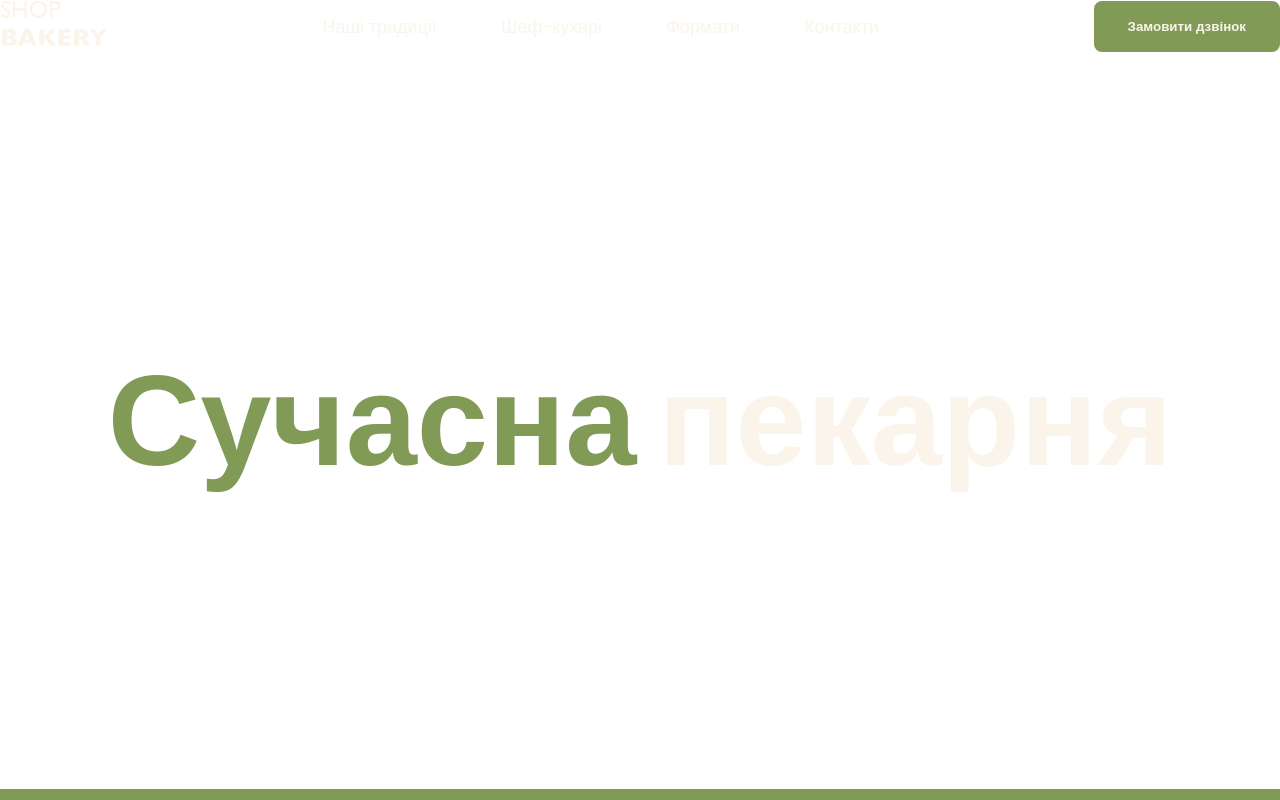
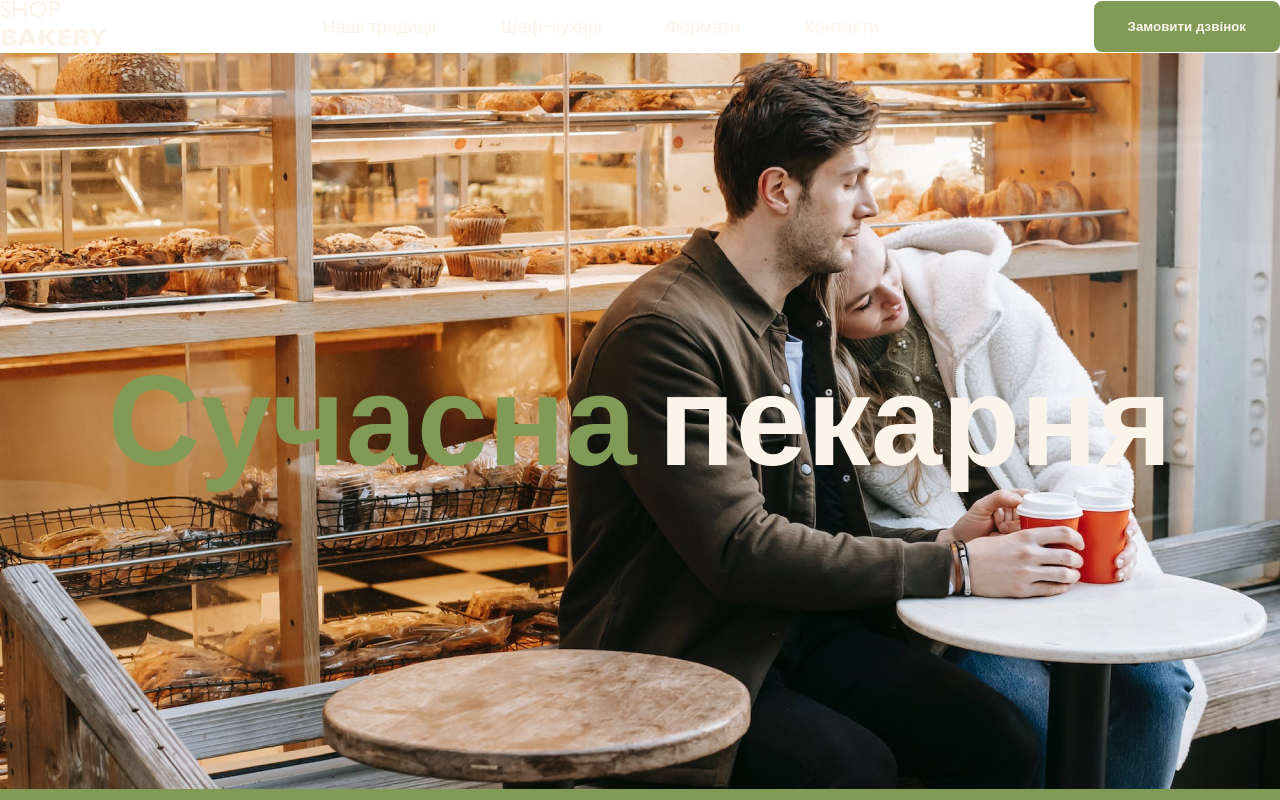
Before and after one commit to prodanserega/Shop-Bakery, a plain HTML site: page index.html in a window 1280 px wide. Shown: the top 800 px of the page. Drawn offline with Linux system fonts and the light colour scheme.

Commit message:
Update styles.css

```diff
--- a/styles/styles.css
+++ b/styles/styles.css
@@ -144,7 +144,10 @@ ul {
 /*hero-section*/
 .hero-section {
   padding: 272px 0;
-  background-image: url(/images/);
+  background-image: url('../images/couple-in-bakery.jpg');
+  background-repeat: no-repeat;
+  background-size: cover;
+  background-position: center top;
 }
 
 .hero-title {
@@ -247,6 +250,7 @@ ul {
   border: 1px solid lightgray;
   border-radius: 16px;
   padding: 24px;
+
 }
 
 .formats-list {
```
